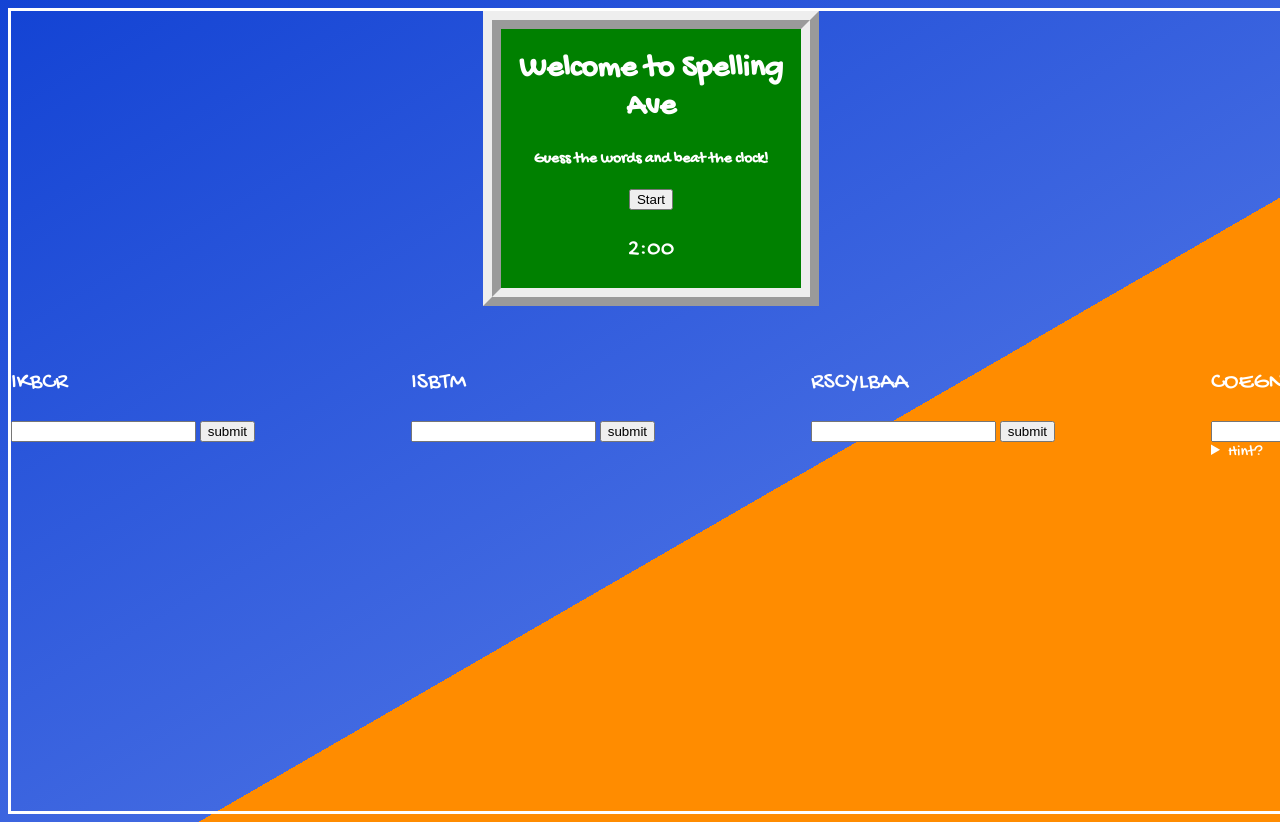
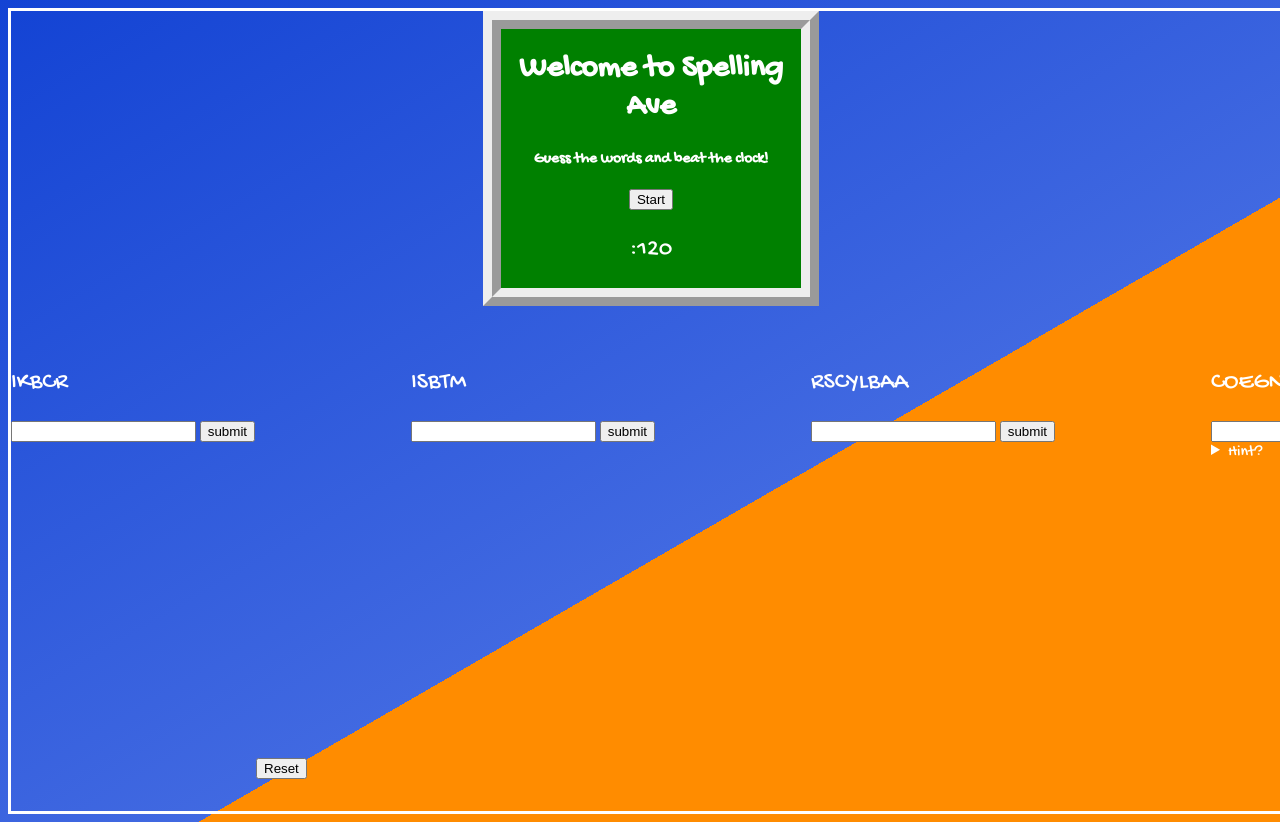
Before and after one commit to cgold1994/project1, a plain HTML site: page index.html in a window 1280 px wide. Shown: the top 822 px of the page. Drawn offline with Linux system fonts and the light colour scheme.

Commit message:
reset button added

```diff
--- a/index.html
+++ b/index.html
@@ -13,7 +13,8 @@
     <header>
       <h1>Welcome to Spelling Ave</h1>
       <h3><small>Guess the words and beat the clock!</small></h3>
-      <button id ="btn-start">Start</button><p>2:00</p>
+      <button id ="btn-start">Start</button>
+      <p id ="count">:120</p>
     </header>
     <section>
   <div class="grid-container">
@@ -47,5 +48,8 @@
     </div>
   </div>
   </section>
+  <footer>
+    <input type="button" value="Reset" onClick="document.location.reload(true)">
+  </footer>
 </body>
 </html>
--- a/style.css
+++ b/style.css
@@ -45,3 +45,10 @@ body {
     border: 3px solid white;
     background:linear-gradient(150deg, rgb(19, 67, 212), royalblue 60%, darkorange 60%, darkorange);
 }
+
+footer {
+    position:fixed;
+     bottom:20px;
+     left:20%;
+     width:60%
+}
```
